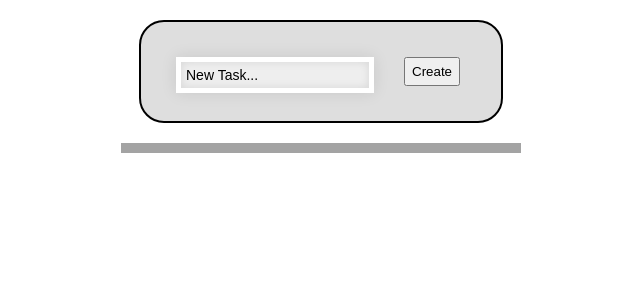
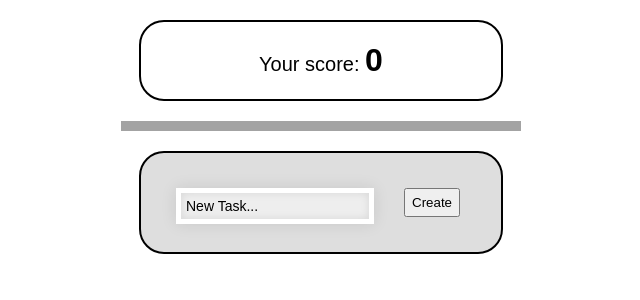
Before and after one commit to monsdar/aimhigh, a PHP site: page / in a window 1280 px wide. Shown: the top 300 px of the page, without its empty margins (319-959 px from the left). Run offline with PHP 8.4, Linux system fonts and the light colour scheme; some libraries are stand-ins or nearby versions.

Commit message:
Added: Score

```diff
--- a/web/extends.js
+++ b/web/extends.js
@@ -13,6 +13,17 @@ $.extend({
     }
 });
 
+$.fn.updateScore = function(container) {
+    var tasks = container.children('.task');
+    var counter = 0;
+    $.each(tasks, function(i, task) {
+        var classList = $(task).attr('class');
+        if (classList.indexOf('solvedTask') >= 0) {
+            counter = counter + 1;
+        }
+    });
+    $(this).text(counter);
+}
 
 $.fn.refreshTasks = function(url, userkey) {
     //let's store the object into a variable, so that we can use it in the $.each
--- a/web/index.html
+++ b/web/index.html
@@ -9,11 +9,11 @@
         <script type="text/javascript" src="md5.js"></script>
     </head>
     <body>
+        <div class='scoreContainer'>Your score: <span class="score">0</span></div>
+        <div class='category'></div>
         <div class='createTask'>
             <input type="text" class="newTask" value="New Task..."/>
             <button type="button" class="submitCreate">Create</button>
-        </div>
-        <div class='category'>
         </div>
         <script type="text/javascript">
             $(document).ready(function()
@@ -39,6 +39,7 @@
 
                 //refresh the tasks
                 $('.category').refreshTasks(aimHigh, userKey);
+                $('.score').updateScore( $('.category') );
 
                 $(document).on('mouseenter', '.task', function() {
                     //animate to the new size
@@ -80,6 +81,9 @@
                     $.post(aimHigh, postVars, function(data) {
                         console.log("Toggled task #" + taskId + ", received the following response: " + data);
                     });
+
+                    //update the score
+                    $('.score').updateScore( $('.category') );
                 });
 
                 $(document).on('mouseenter', '.editLink', function() {
--- a/web/stylesheet.css
+++ b/web/stylesheet.css
@@ -1,3 +1,24 @@
+.score {
+    font-weight:bold;
+    font-size: 32px;
+}
+.scoreContainer {
+    width: 320px;
+    height: auto;
+    margin-left: auto ;
+    margin-right: auto ;
+    margin-top: 20px;
+    margin-bottom: 20px;
+    padding: 20px;
+    border-width: 2px;
+    border-style: solid;
+    border-color: black;
+    border-radius:25px;
+    text-align: center;
+
+    font-size: 20px;
+    font-family: Arial;
+}
 .createTask {
     background-color: #dedede;
     width: 320px;
```
